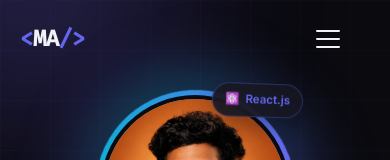
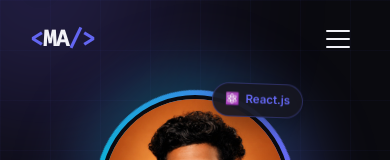
Before and after one commit to Mahi167/abuthahir-portfolio, a React (Vite) app: page / in a window 390 px wide. Shown: the top 160 px of the page. Built offline with nearby package versions, Linux system fonts and the light colour scheme.

Commit message:
Update Navbar.css
nabar

```diff
--- a/src/components/Navbar.css
+++ b/src/components/Navbar.css
@@ -4,10 +4,10 @@
 .navbar {
     position: fixed;
     top: 0;
-    left: 0;
+    left: 20px;
     right: 0;
     z-index: 1000;
-    padding: 20px 0;
+    padding: 20px 0px;
     transition: all 0.3s ease-in-out;
     background: transparent;
 }
@@ -165,7 +165,7 @@
     }
 
     .nav-container {
-        padding: 0 20px;
+        padding: 0 10px;
     }
 
     .nav-links {
@@ -208,4 +208,5 @@
         border-left: 3px solid var(--accent-primary);
         border-radius: 4px 12px 12px 4px;
     }
+
 }
```
